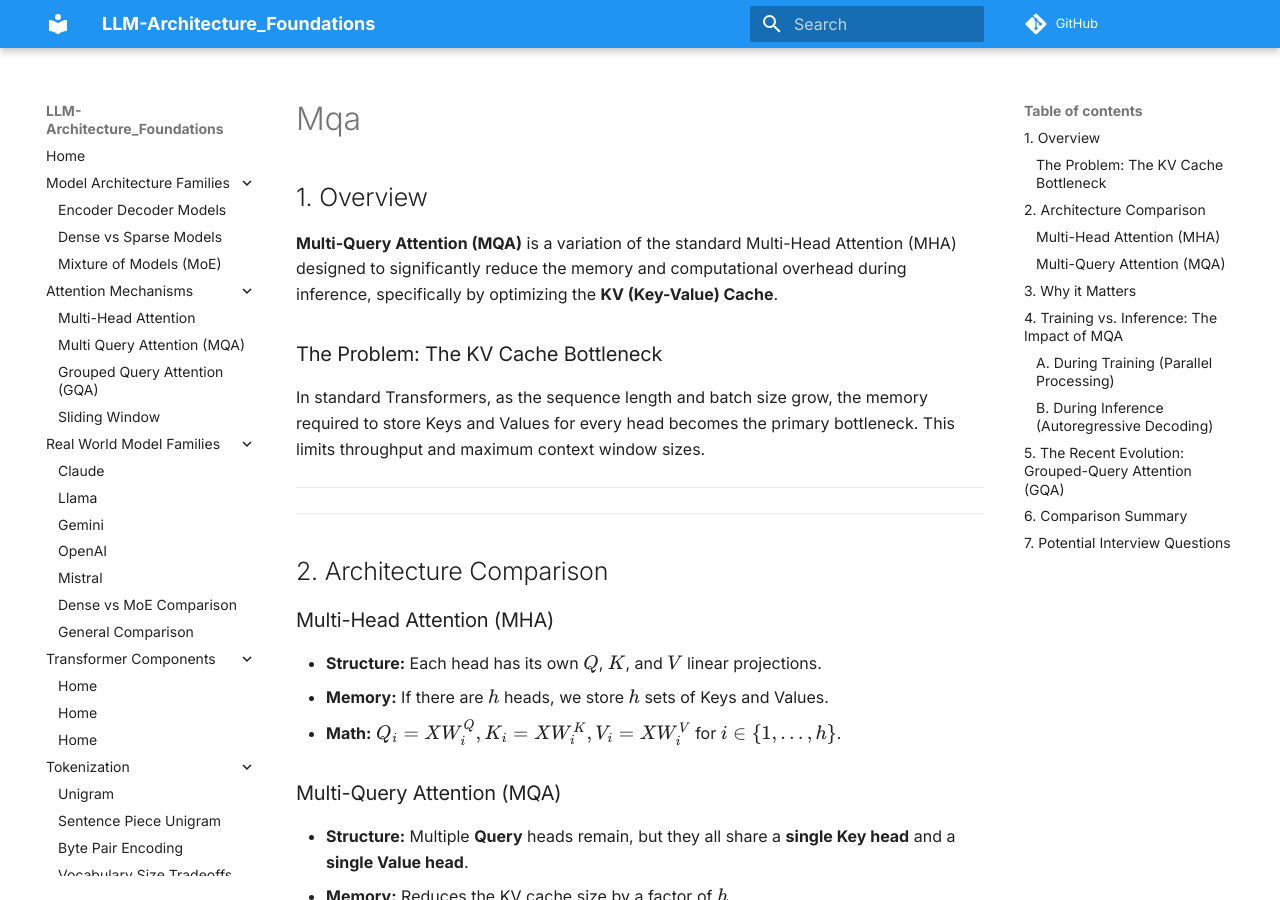
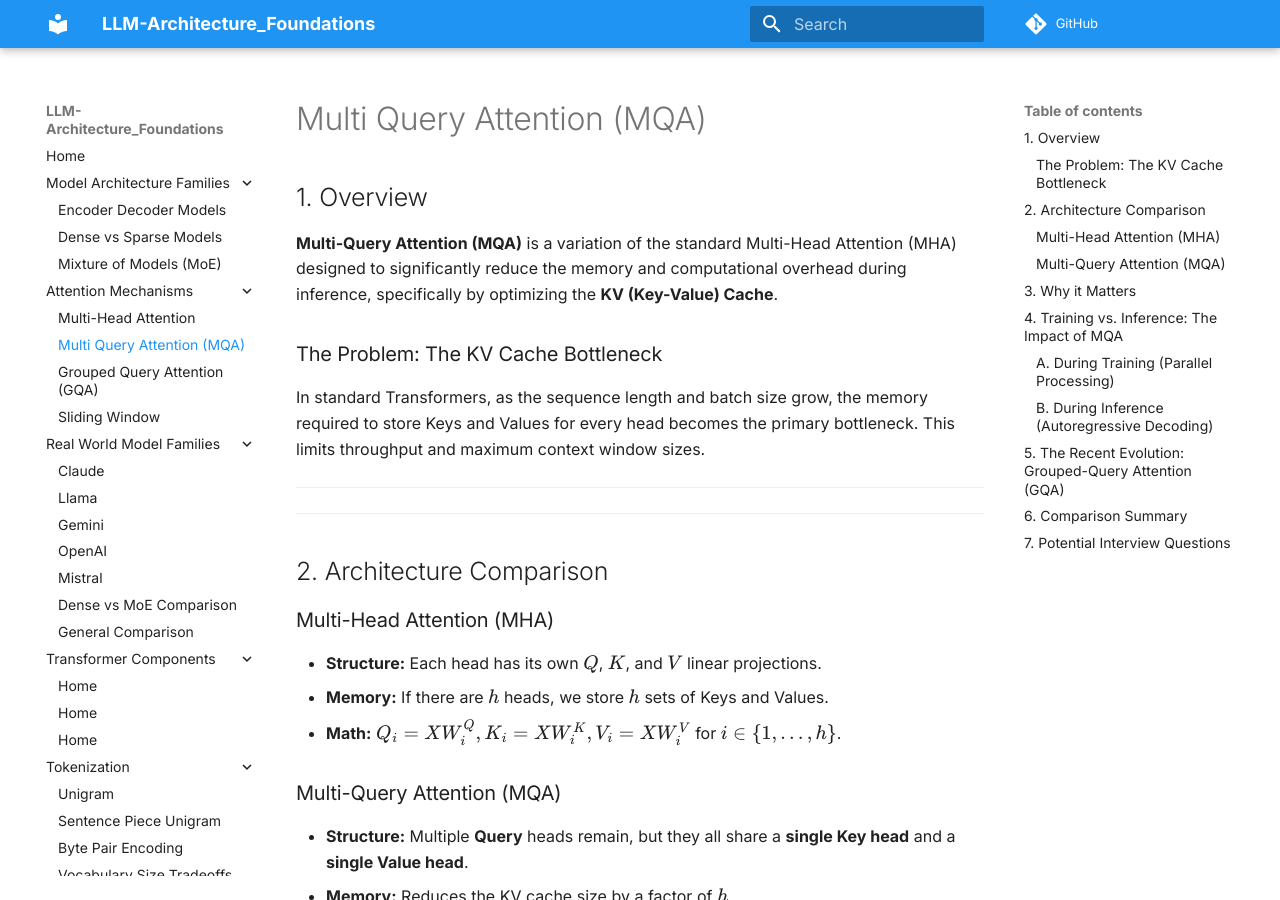
Before and after one commit to saurabhiit2007/LLM-Architecture-Foundations, an MkDocs documentation site: the page built from docs/attention_mechanisms/mqa.md, in a window 1280 px wide and 900 px high. Built offline with MkDocs 1.6.1 and Material for MkDocs 9.7.7, drawn with Linux system fonts in a browser that asks for light colours; comment, search, counter and statistics services are not loaded; part of the change alters nothing that is shown.

Commit message:
updated mkdocs

```diff
--- a/mkdocs.yml
+++ b/mkdocs.yml
@@ -35,10 +35,10 @@ nav:
       - Dense vs Sparse Models: ./model_architecture_families/dense_vs_sparse_models.md
       - Mixture of Models (MoE): ./model_architecture_families/mixture_of_experts.md
   - Attention Mechanisms:
-      - Multi-Head Attention: ./attention_mechanisms/index.md
-      - Multi Query Attention (MQA): ./attention_mechanisms/index.md
-      - Grouped Query Attention (GQA): ./attention_mechanisms/index.md
-      - Sliding Window: ./attention_mechanisms/index.md
+      - Multi-Head Attention: ./attention_mechanisms/mha.md
+      - Multi Query Attention (MQA): ./attention_mechanisms/mqa.md
+      - Grouped Query Attention (GQA): ./attention_mechanisms/gqa.md
+      - Sliding Window: ./attention_mechanisms/sliding_window.md
   - Real World Model Families:
       - Claude: ./real_world_model_families/claude.md
       - Llama: ./real_world_model_families/llama.md
```
Also changed, not shown: docs/attention_mechanisms/mha.md (added).
